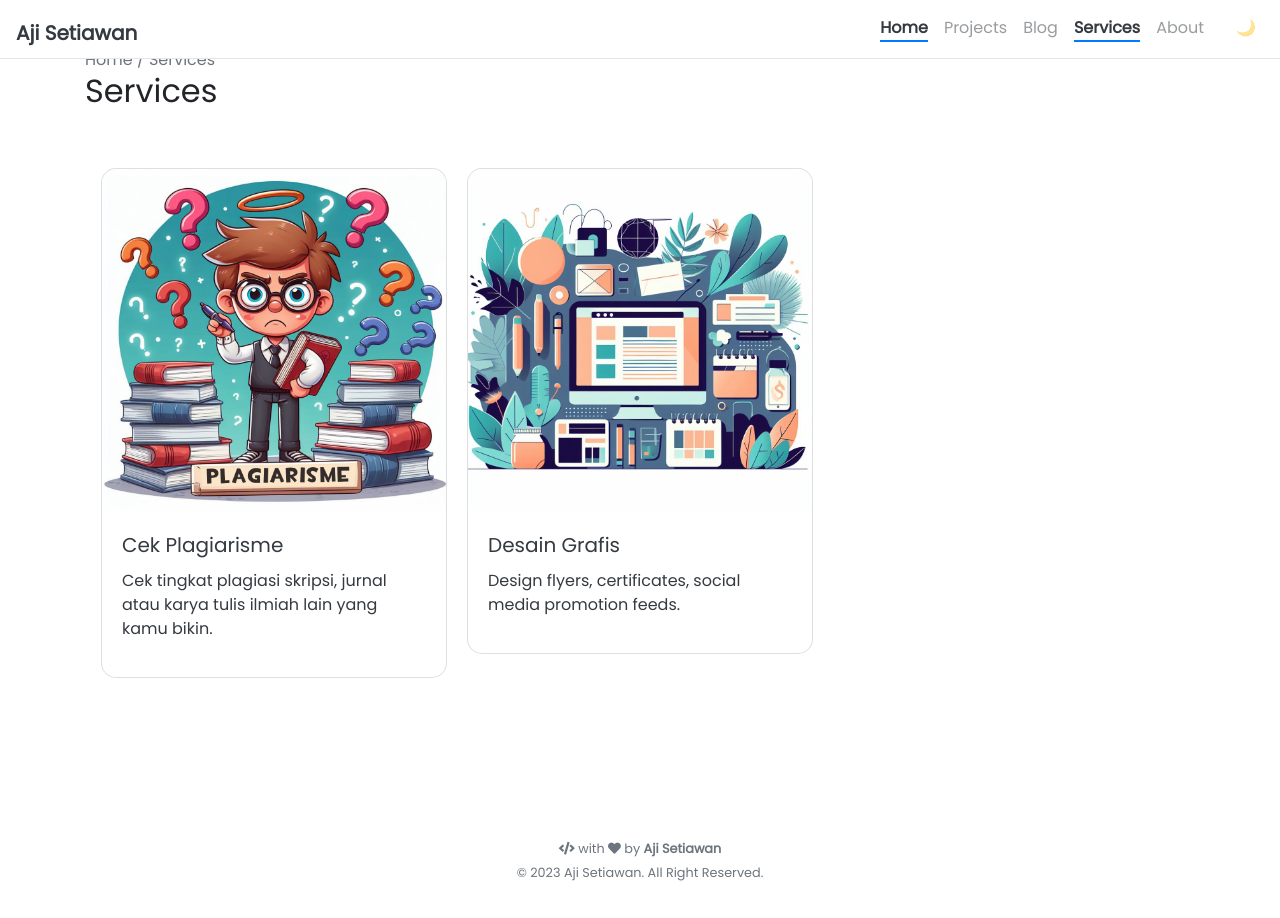
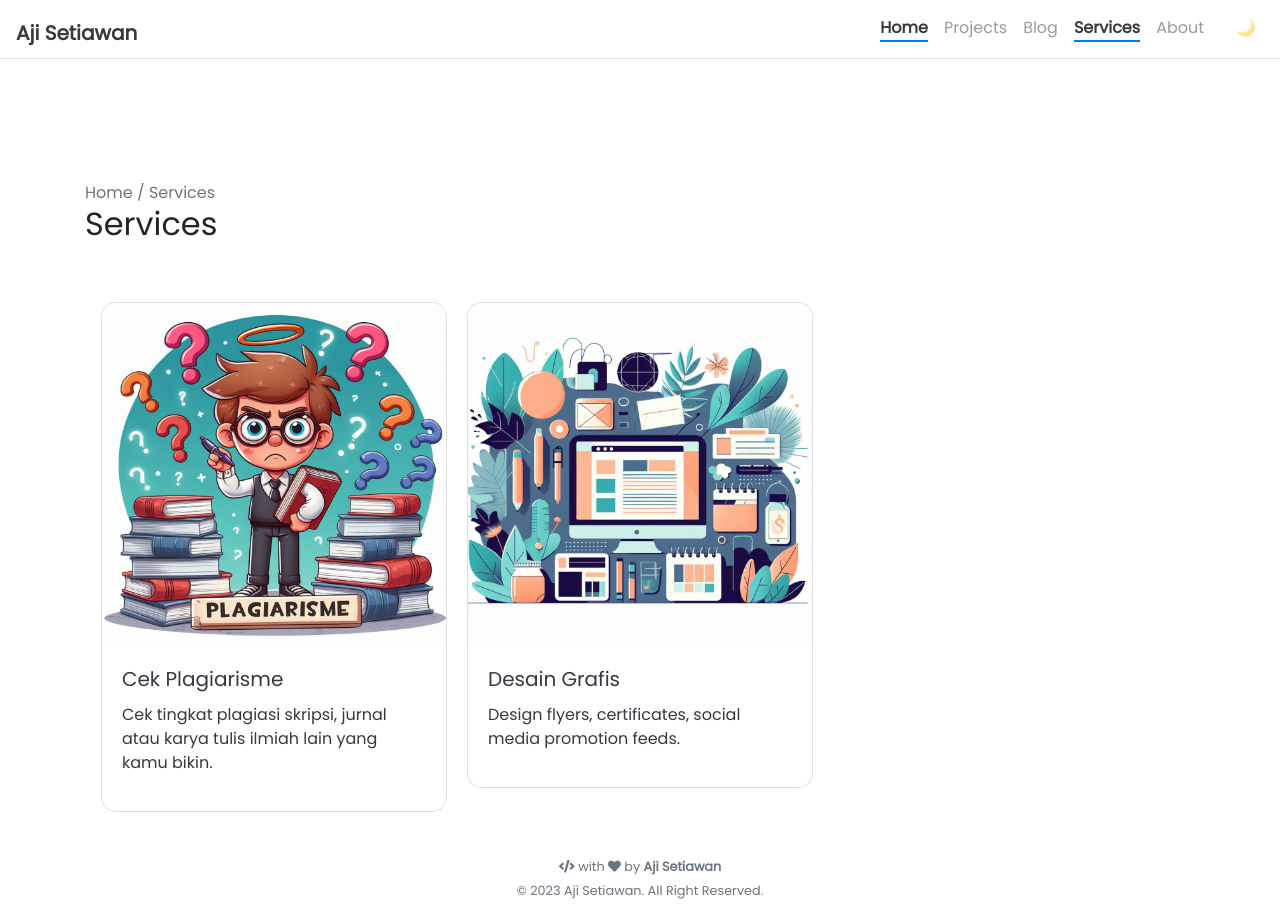
Before and after one commit to ajisetiawan716/ajisetiawan716.github.io, a Jekyll site: the page built from pages/service.html, in a window 1280 px wide. Built offline with Jekyll 4.4.1, drawn with Linux system fonts in a browser that asks for light colours; nearby versions of some CDN libraries.

Commit message:
Update breadcrumbs.html

```diff
--- a/_includes/breadcrumbs.html
+++ b/_includes/breadcrumbs.html
@@ -1,4 +1,4 @@
-<div id="breadcrumbs" class="text-muted">
+<div id="breadcrumbs" class="text-muted" style="margin-top:12%">
 {% assign crumbs = page.url | remove:'/index.html' | split: '/' %}
 <a href="/" class="text-muted">Home</a>
 {% for crumb in crumbs offset: 1 %}
```
